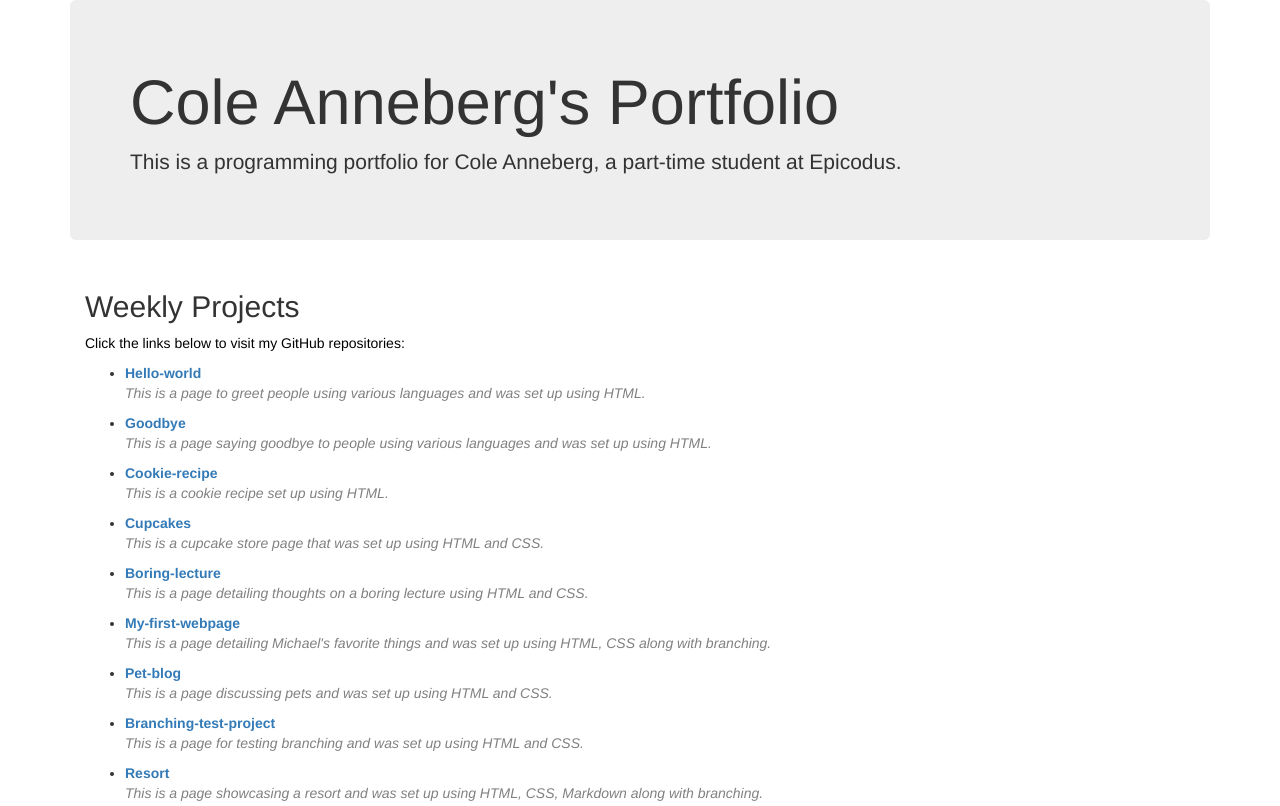
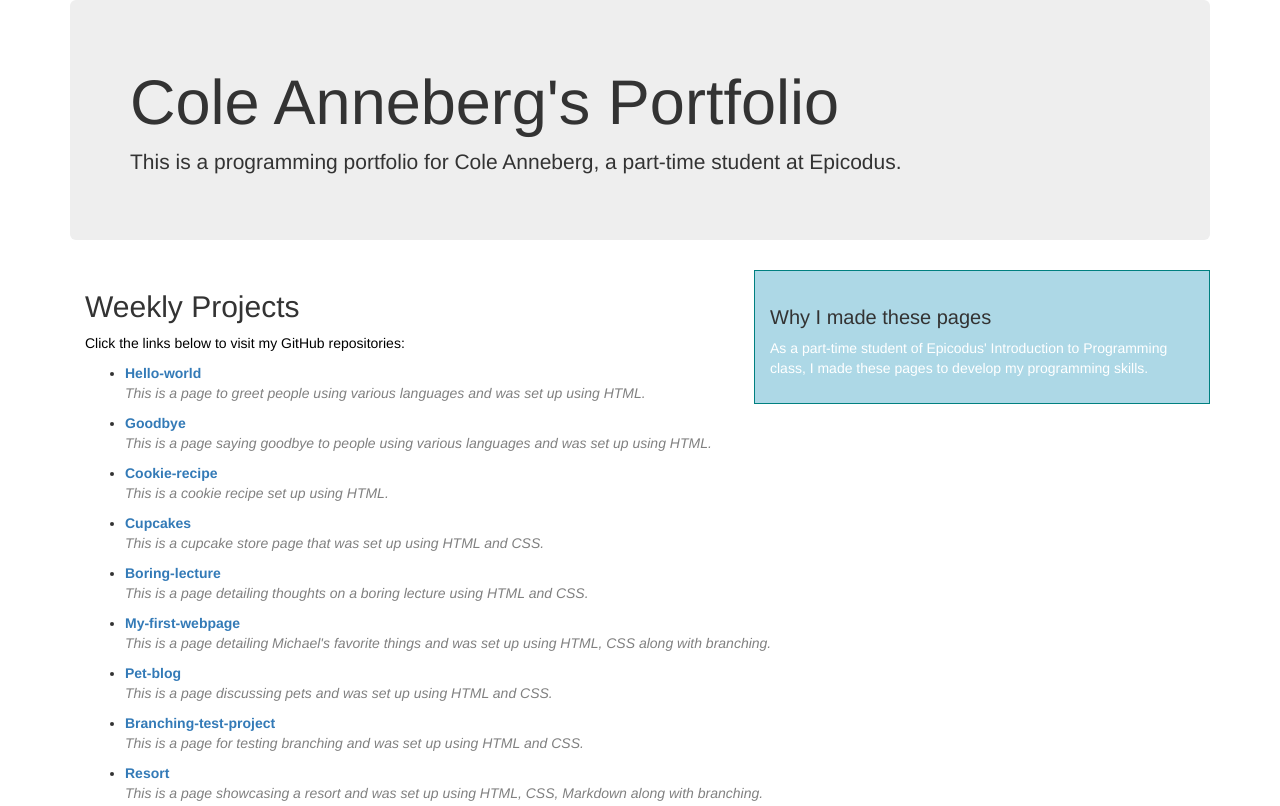
Before and after one commit to coleanneberg/portfolio, a plain HTML site: page index.html in a window 1280 px wide. Shown: the top 806 px of the page. Drawn offline with Linux system fonts and the light colour scheme.

Commit message:
Revise HTML and CSS files.

```diff
--- a/css/styles.css
+++ b/css/styles.css
@@ -48,3 +48,17 @@ em {
   margin-bottom: 25px;
   text-align: center;
 }
+.sidebar {
+  width: 40%;
+  float: right;
+  background-color: lightblue;
+  Margin-left: 25px;
+  Padding: 15px;
+  border: 1px solid teal;
+}
+.sidebar h2 {
+  font-size: 20px;
+}
+.sidebar p {
+  color: white;
+}
--- a/index.html
+++ b/index.html
@@ -10,6 +10,10 @@
       <div class="jumbotron">
         <h1>Cole Anneberg's Portfolio</h1>
         <p>This is a programming portfolio for Cole Anneberg, a part-time student at Epicodus.</p>
+      </div>
+      <div class ="sidebar">
+        <h2>Why I made these pages</h2>
+        <p>As a part-time student of Epicodus' Introduction to Programming class, I made these pages to develop my programming skills.</p>
       </div>
       <div class="container">
         <div class="list">
```
Also changed, not shown: 1 other file.
